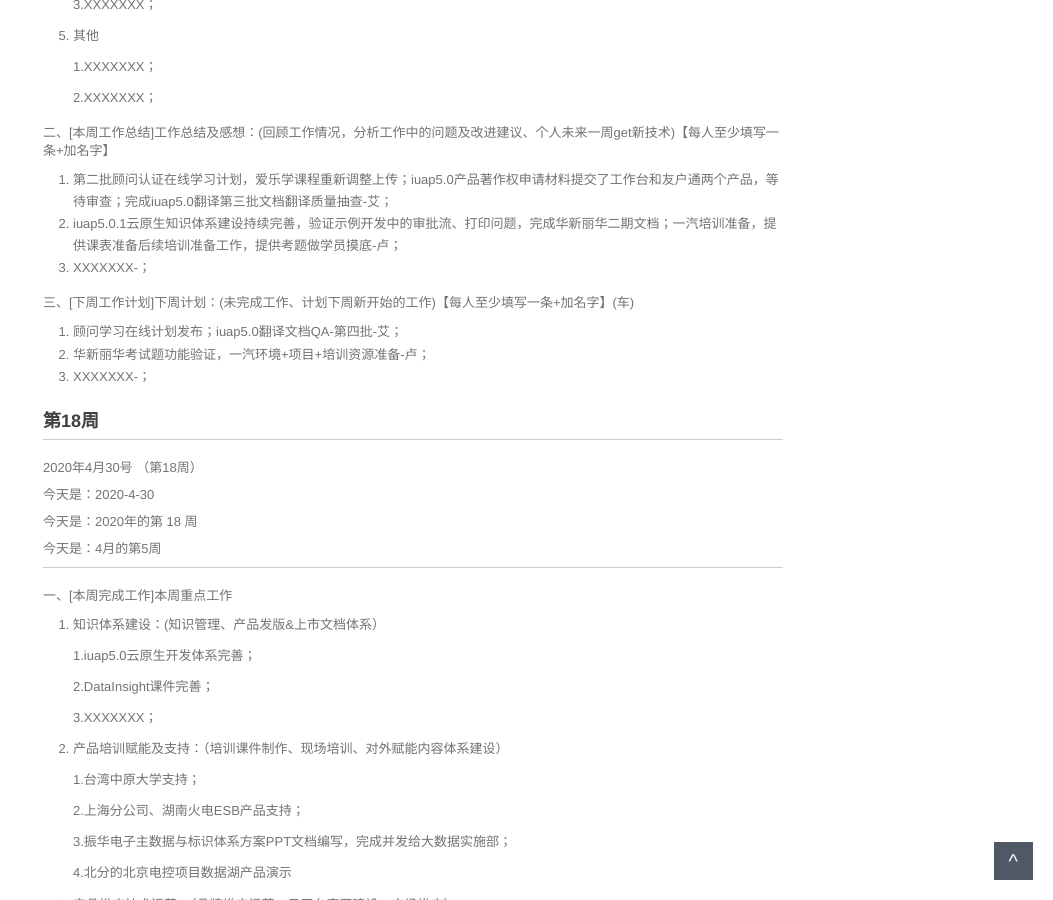
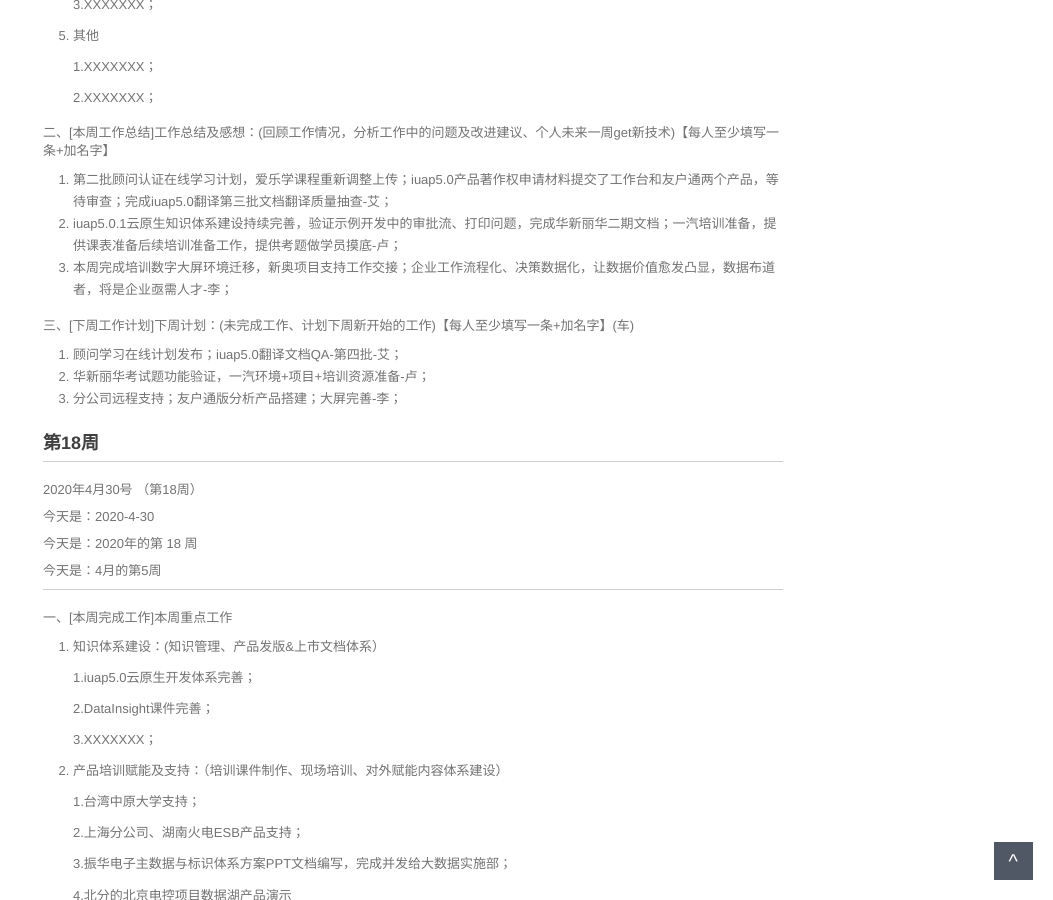
Before and after one commit to walllFlower/blog, a Jekyll site: the page built from 2020-02-28-day_report.md, in a window 1280 px wide and 900 px high, scrolled down 1040 px. Shown: the whole window, without its empty margins (227-1280 px from the left). Built offline with Jekyll 4.4.1, drawn with Linux system fonts in a browser that asks for light colours; comment, search, counter and statistics services are not loaded.

Commit message:
Update 2020-02-28-day_report.md

```diff
--- a/2020-02-28-day_report.md
+++ b/2020-02-28-day_report.md
@@ -70,13 +70,13 @@ categories: 技术运营工作周报
 
 1. 第二批顾问认证在线学习计划，爱乐学课程重新调整上传；iuap5.0产品著作权申请材料提交了工作台和友户通两个产品，等待审查；完成iuap5.0翻译第三批文档翻译质量抽查-艾；
 2. iuap5.0.1云原生知识体系建设持续完善，验证示例开发中的审批流、打印问题，完成华新丽华二期文档；一汽培训准备，提供课表准备后续培训准备工作，提供考题做学员摸底-卢；
-3. XXXXXXX-；
+3. 本周完成培训数字大屏环境迁移，新奥项目支持工作交接；企业工作流程化、决策数据化，让数据价值愈发凸显，数据布道者，将是企业亟需人才-李；
 
 三、[下周工作计划]下周计划：(未完成工作、计划下周新开始的工作)【每人至少填写一条+加名字】(车)
 
 1. 顾问学习在线计划发布；iuap5.0翻译文档QA-第四批-艾；
 2. 华新丽华考试题功能验证，一汽环境+项目+培训资源准备-卢；
-3. XXXXXXX-；
+3. 分公司远程支持；友户通版分析产品搭建；大屏完善-李；
 
 
 
```
